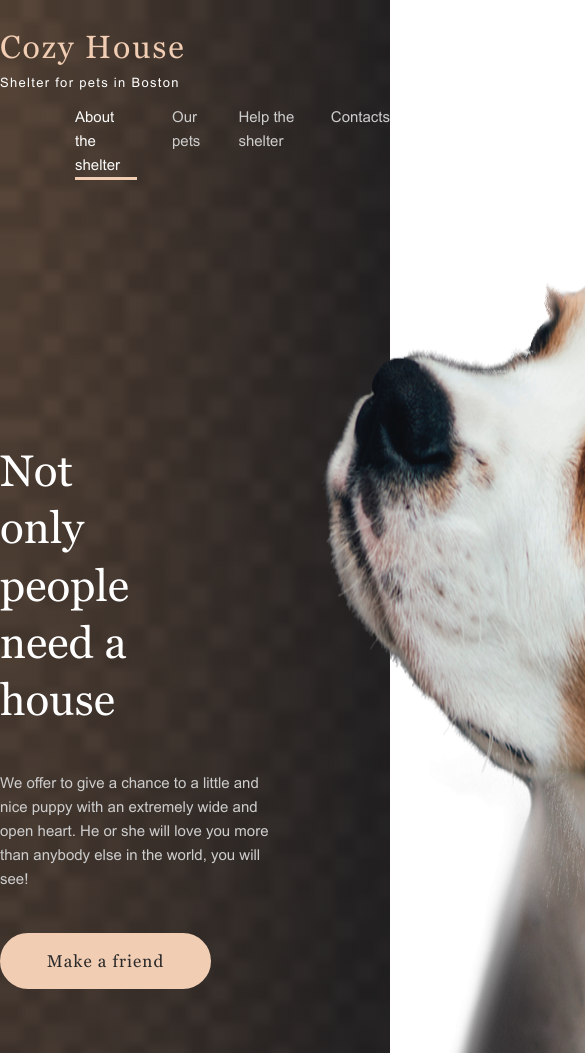
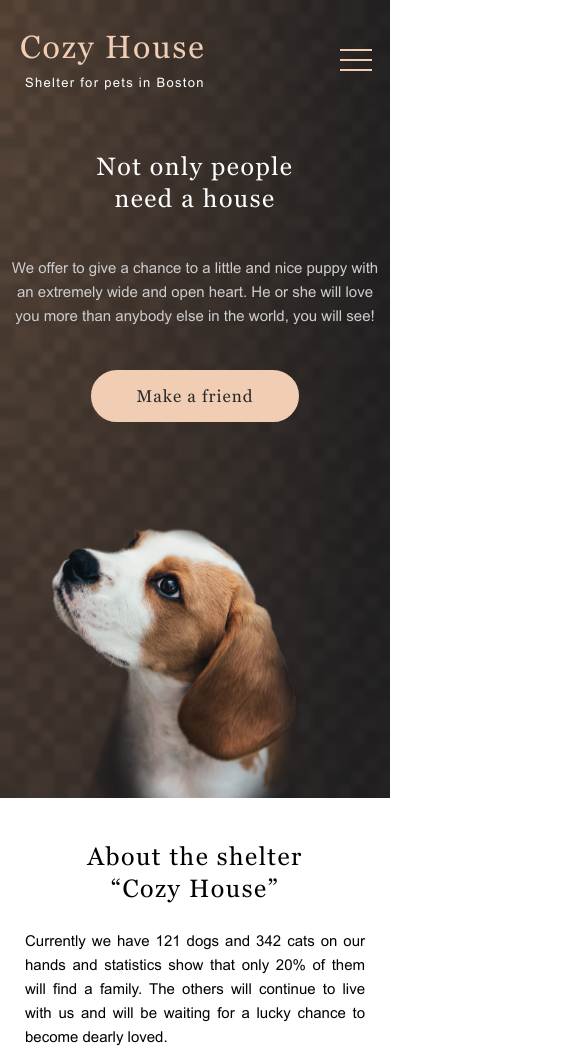
Before and after one commit to ulja4a/FERSScool2022, a website: page shelter/main.html in a window 390 px wide. Shown: the top 1053 px of the page, 585 px wide, since content can reach past the window. Drawn offline with nearby package versions, Linux system fonts and the light colour scheme; files whose address does not match are found by name.

Commit message:
feat: add css for media tablet and mobile for blocks header start and about

```diff
--- a/shelter/main.html
+++ b/shelter/main.html
@@ -20,6 +20,7 @@
                 </a>
                 </div>
             <nav class="header__navigation">
+
                     <ul class="navigation">
                         <li class="navigation__link header__link_activ">
                             About the shelter
@@ -35,12 +36,16 @@
                         </li>
                     </ul>
             </nav>
+            <span class="hamburger">
+                <span class="hamburger__line"></span>
+            </span>
         </div>
     </header>
     <section class="start">
         <div class="wrapper start__wrapper">
             <div class="start__content">
-                <h2 class="start__title">Not only people need a house</h2>
+                <h2 class="start__title">Not only people
+                    <br>need a house</h2>
                 <p class="start__text">We offer to give a chance to a little and nice puppy with an extremely wide and open heart. He or she will love you more than anybody else in the world, you will see!</p>
                 <div class="start__button">
                     <button class="button button_colored" onclick="document.location='#pets'">Make a friend</button>
@@ -54,7 +59,8 @@
         <div class="wrapper about__wrapper">
             <img src="./assets/img/about-pets.png" class="about__image" alt="Dog and cat">
             <div class="about__content">
-                <h3 class="about__title">About the shelter “Cozy House”</h3>
+                <h3 class="about__title">About the shelter
+                    <br>“Cozy House”</h3>
                 <p class="about__text">Currently we have 121 dogs and 342 cats on our hands and statistics show that only 20% of them will find a family. The others will continue to live with us and will be waiting for a lucky chance to become dearly loved.</p>
                 <p class="about__text">We feed our wards with the best food and make sure that they do not get sick, feel comfortable (including psychologically) and well. We are supported by 87 volunteers and 28 employees of various skill levels. About 12% of the animals are taken by the shelter staff. Taking care of the animals, they become attached to the pets and would hardly ever leave them alone.</p>
             </div>
--- a/shelter/sass/abstract/_constants.scss
+++ b/shelter/sass/abstract/_constants.scss
@@ -12,6 +12,8 @@ $color-button-hover-colored: #FDDCC4;
 
 
 $content-width: 1200px;
+$tabletmax-width: 1024px;
 $tablet-width: 768px;
+$tabletmin-width: 767px;
 $mobile-big-width: 414px;
 $mobile-small-width: 320px;
--- /dev/null
+++ b/shelter/sass/abstract/_mixins.scss
@@ -0,0 +1,30 @@
+@mixin font ($size, $height: $size, $weight: 400, $style: normal) {
+    font-size: $size;
+    font-style: $style;
+    font-weight: $weight;
+    line-height: $height;
+}
+
+@mixin media-laptop {
+    @media (max-width: $content-width) { @content; }
+}
+
+@mixin media-tabletmax {
+    @media (max-width: $tabletmax-width) { @content; }
+}
+
+@mixin media-tablet {
+    @media (max-width: $tablet-width) { @content; }
+}
+
+@mixin media-tabletmin {
+    @media (max-width: $tabletmin-width) { @content; }
+}
+
+@mixin media-mobile {
+    @media (max-width: $mobile-big-width) { @content; }
+}
+
+@mixin media-mobilesmall {
+    @media (max-width: $mobile-small-width) { @content; }
+}
--- a/shelter/sass/abstract/mixins.scss
+++ /dev/null
@@ -1,15 +0,0 @@
-@mixin media-laptop {
-    @media (max-width: $content-width) { @content; }
-}
-
-@mixin media-tablet {
-    @media (max-width: $tablet-width) { @content; }
-}
-
-@mixin media-mobile {
-    @media (max-width: $mobile-big-width) { @content; }
-}
-
-@mixin media-mobile {
-    @media (max-width: $mobile-small-width) { @content; }
-}
--- a/shelter/sass/base/_base.scss
+++ b/shelter/sass/base/_base.scss
@@ -23,56 +23,40 @@ html {
 }
 
 body {
-    font-size: 1.5rem;
-    font-family: 'Arial', sans-serif;
+    @extend %font-prim;
+    @include font($size: 1.5rem, $height: 2.4rem, $weight: normal);
 }
 h1 {
-    font-family: 'Georgia', sans-serif;
-    font-style: normal;
-    font-weight: 400;
-    font-size: 32px;
-    line-height: 110%;
+    @extend %font-add;
+    @include font($height: 3.5rem, $size: 3.2rem);
     letter-spacing: 0.06em;
     color: $color-primari;
     margin: 0;
 }
 .h1-lite {
-    font-family: 'Georgia', sans-serif;
-    font-style: normal;
-    font-weight: 400;
-    font-size: 32px;
-    line-height: 110%;
+    @extend %font-add;
+    @include font($height: 3.5rem, $size: 3.2rem);
     letter-spacing: 0.06em;
     color: $color-heading-dark;
 }
 h2 {
-    font-family: 'Georgia', sans-serif;
-    font-style: normal;
-    font-weight: 400;
-    font-size: 44px;
-    line-height: 130%;
+    @extend %font-add;
+    @include font($height: 5.7rem, $size: 4.4rem);
+    @include media-mobile {
+        @include font($height: 3.2rem, $size: 2.5rem);
+        letter-spacing: 0.06em;
+    }
 }
 h3 {
-    font-family: 'Georgia', sans-serif;
-    font-style: normal;
-    font-weight: 400;
-    font-size: 35px;
-    line-height: 130%;
+    @extend %font-add;
+    @include font($height: 4.5rem, $size: 3.5rem);
     letter-spacing: 0.06em;
 }
 h4 {
-    font-family: 'Georgia', sans-serif;
-    font-style: normal;
-    font-weight: 400;
-    font-size: 20px;
-    line-height: 115%;
-    letter-spacing: 0.06em;
+    @extend %font-add;
+    @include font($height: 2.3rem, $size: 2.0rem);
 }
 h5 {
-    font-family: 'Georgia', sans-serif;
-    font-style: normal;
-    font-weight: 400;
-    font-size: 15px;
-    line-height: 110%;
-    letter-spacing: 0.06em;
+    @extend %font-add;
+    @include font($height: 1.7rem, $size: 1.5rem);
 }
--- a/shelter/sass/base/_buttons.scss
+++ b/shelter/sass/base/_buttons.scss
@@ -5,7 +5,7 @@
     font-size: 17px;
     line-height: 130%;
     letter-spacing: 0.06em;
-    padding: 15px 45px;
+    padding: 13px 43px;
     border-radius: 100px;
     border: 2px solid $color-primari;
     gap: 10px;
--- /dev/null
+++ b/shelter/sass/base/_hamburger.scss
@@ -0,0 +1,34 @@
+%hamburger__line {
+    content: "";
+    display: inline-block;
+    position: absolute;
+    border: 1px solid #F1CDB3;
+    background: #F1CDB3;
+    height: 0px;
+    width: 100%;
+}
+
+.hamburger {
+    display: none;
+    //display: inline-block;
+    position: relative;
+    width: 30px;
+    height: 22px;
+    @include media-tabletmin {
+        display: block;
+    }
+    &:before {
+        @extend %hamburger__line;
+        top: 0;
+        left: 0;
+    }
+    &::after {
+        @extend %hamburger__line;
+        bottom: 0;
+        left: 0;
+    }
+}
+.hamburger__line {
+    @extend %hamburger__line;
+    top: calc( 50% - 1px);
+}
--- a/shelter/sass/component/_about.scss
+++ b/shelter/sass/component/_about.scss
@@ -1,18 +1,45 @@
 img.about__image {
-    margin: 0 120px 0 215px ;
+    padding: 0 0 0 175px;
+    width: 300px;
+    height: 408px;
+    @include media-tablet {
+        padding: 80px 68px 0 69px;
+    }
+    @include media-mobile {
+        padding: 20px 20px 0.4px;
+        width: 260px;
+        height: 353.6px;
+    }
 }
 .about__content {
-    margin: 25px 135px 14px 0;
+    padding: 14px 175px 14px 120px;
+    @include media-tablet {
+        padding: 0;
+    }
+    @include media-mobile {
+        text-align: center;
+    }
 }
 .about__title {
     margin: 0;
     padding: 0 60px 0 0;
-
+    @include media-mobile {
+        padding: 0 0 25px 0;
+        @include font($height: 3.2rem, $size: 2.5rem);
+        letter-spacing: 0.06em;
+    }
 }
 .about__text {
-    margin-top: 25px;
+    margin: 25px 0 0 0;
     font-style: normal;
     font-weight: 400;
-    font-size: 15px;
-    line-height: 160%;
+    font-size: 1.5rem;
+    line-height: 2.4rem;
+    @include media-tablet {
+        margin: 25px 4px 0 3px;
+    }
+    @include media-tablet {
+        margin: 0px 15px 22px;
+        text-align: justify;
+    }
 }
--- a/shelter/sass/component/_navigation.scss
+++ b/shelter/sass/component/_navigation.scss
@@ -2,14 +2,15 @@
     text-decoration: none;
     color: #CDCDCD;
     cursor: pointer;
-    transition: all .3s ease-out;
+    @extend %transition;
     scroll-behavior: smooth;
+    letter-spacing: normal;
 }
 .header__link-lite {
     text-decoration: none;
     color: #545454;
     cursor: pointer;
-    transition: all .3s ease-out;
+    @extend %transition;
     scroll-behavior: smooth;
 }
 .header__link:hover {
--- a/shelter/sass/component/_start.scss
+++ b/shelter/sass/component/_start.scss
@@ -5,20 +5,46 @@
     background-size: cover;
 }
 .start__content {
-  margin: 163px 42px 243px 0;
+  margin-top: 163px;
+  @include media-tablet {
+    margin: 0;
+    padding: 0 54px 100px 55px;
+  }
+  @include media-mobile {
+    padding: 0;
+    text-align: center;
+  }
 }
 .start__title {
   margin: 0 150px 0 0;
-  font-family: 'Georgia';
-  font-style: normal;
-  font-weight: 400;
-  font-size: 44px;
-  line-height: 130%;
-  color: $color-heading-lite;
+  width: 67.4%;
+  color: #FFFFFF;
+  @include media-mobile {
+    margin: 0;
+    width: 100%;
+  }
 }
 .start__text {
-  margin: 42px 0;
-  font-size: 15px;
-  line-height: 160%;
-  color: $color-text-lite;
+  margin: 0;
+  padding: 42px 0px;
+  color: #CDCDCD;
 }
+.start__image {
+  margin-left: 42px;
+  @include media-tablet {
+    margin-left: 70px;
+    background-size: contain;
+    width: 569px;
+    height: 593px;
+  }
+  @include media-mobile {
+    margin: 105px 0 0 40px;
+    width: 260px;
+    height: 271px;
+  }
+}
+.start__button {
+  @include media-tablet {
+    text-align: center;
+  }
+}
--- a/shelter/sass/layouts/_header.scss
+++ b/shelter/sass/layouts/_header.scss
@@ -1,18 +1,18 @@
 header {
-    padding: 30px 0;
+    padding: 30px 0 0 0;
 
 }
 .logo-subtitle {
     font-size: 1.3rem;
-    line-height: 15px;
+    line-height: 1.5rem;
     letter-spacing: 0.1em;
-    margin: 10px 0 0 0;
+    margin: 10px 0 0 5px;
     color: $color-heading-lite;
 }
 .logo-subtitle-lite {
     font-size: 1.3rem;
-    line-height: 15px;
+    line-height: 1.5rem;
     letter-spacing: 0.1em;
-    margin: 10px 0 0 0;
+    margin: 10px 0 0 5px;
     color: $color-link-hover-dark;
 }
--- a/shelter/sass/layouts/_wrapper.scss
+++ b/shelter/sass/layouts/_wrapper.scss
@@ -1,6 +1,15 @@
 .wrapper {
     max-width: $content-width;
     margin: auto;
+    @include media-tablet {
+        max-width: $tablet-width;
+    }
+    @include media-mobile {
+        max-width: $mobile-big-width;
+    }
+    @include media-mobilesmall {
+        max-width: $mobile-small-width;
+    }
 
 }
 .header__wrapper {
@@ -8,17 +17,37 @@
     align-items: center;
     flex-wrap: wrap;
     justify-content: space-between;
+    @include media-tablet {
+        padding: 0 30px;
+    }
+    @include media-mobile {
+        padding: 0 20px;
+    }
 }
 .start__wrapper {
     display: flex;
     justify-content: space-between;
-    margin-top: 55px;
+    margin-top: 90px;
+    @include media-tablet {
+        flex-wrap: wrap;
+        margin-top: 60px;
+        padding: 0 100px 0 99px;
+    }
+    @include media-mobile {
+        padding: 0 10px;
+    }
 }
 .about__wrapper {
     display: flex;
     justify-content: space-between;
-    margin-top: 70px;
-    padding-bottom: 100px;
+    padding: 80px 0 100px 0;
+    @include media-tablet {
+        flex-wrap: wrap-reverse;
+        padding: 80px 166px 100px 165px;
+    }
+    @include media-mobile {
+        padding: 42px 10px;
+    }
 }
 .pets__wrapper {
     padding: 65px 0 100px 0;
@@ -45,31 +74,36 @@
     font-size: 15px;
     line-height: 160%;
     color: $color-text-lite;
+    padding-left: 0;
+    @include media-tabletmin {
+        display: none;
+    }
 }
 .navigation__link {
     list-style: none;
     margin-left: 35px;
     cursor: pointer;
-    transition: all .3s ease-out;
+    @extend %transition;
     scroll-behavior: smooth;
+    letter-spacing: normal;
 }
 .navigation__link-lite {
     list-style: none;
     margin-left: 35px;
     cursor: pointer;
-    transition: all .3s ease-out;
+    @extend %transition;
     scroll-behavior: smooth;
 }
 .navigation__link:first-child {
-    padding-left: 0;
+    margin-left: 0;
 }
 .navigation__link:hover {
     color: $color-link-hover-lite;
-    transition: all .3s ease-out;
+    @extend %transition;
     scroll-behavior: smooth;
 }
 .navigation__link-lite:hover {
     color: $color-link-hover-dark;
-    transition: all .3s ease-out;
+    @extend %transition;
     scroll-behavior: smooth;
 }
--- a/shelter/sass/style.scss
+++ b/shelter/sass/style.scss
@@ -2,10 +2,12 @@
 @import "../node_modules/normalize.css/normalize.css";
 @import "abstract/constants";
 @import "abstract/placeholders";
+@import "abstract/mixins.scss";
 
 //Base
 @import "base/base";
 @import "base/buttons";
+@import "base/hamburger";
 
 //Layouts
 @import "layouts/wrapper";
```
Also changed, not shown: shelter/sass/abstract/_placeholders.scss (+8 -0 lines), shelter/sass/style.css, 1 other file. Lines whose indentation alone changed are shown as unchanged.
